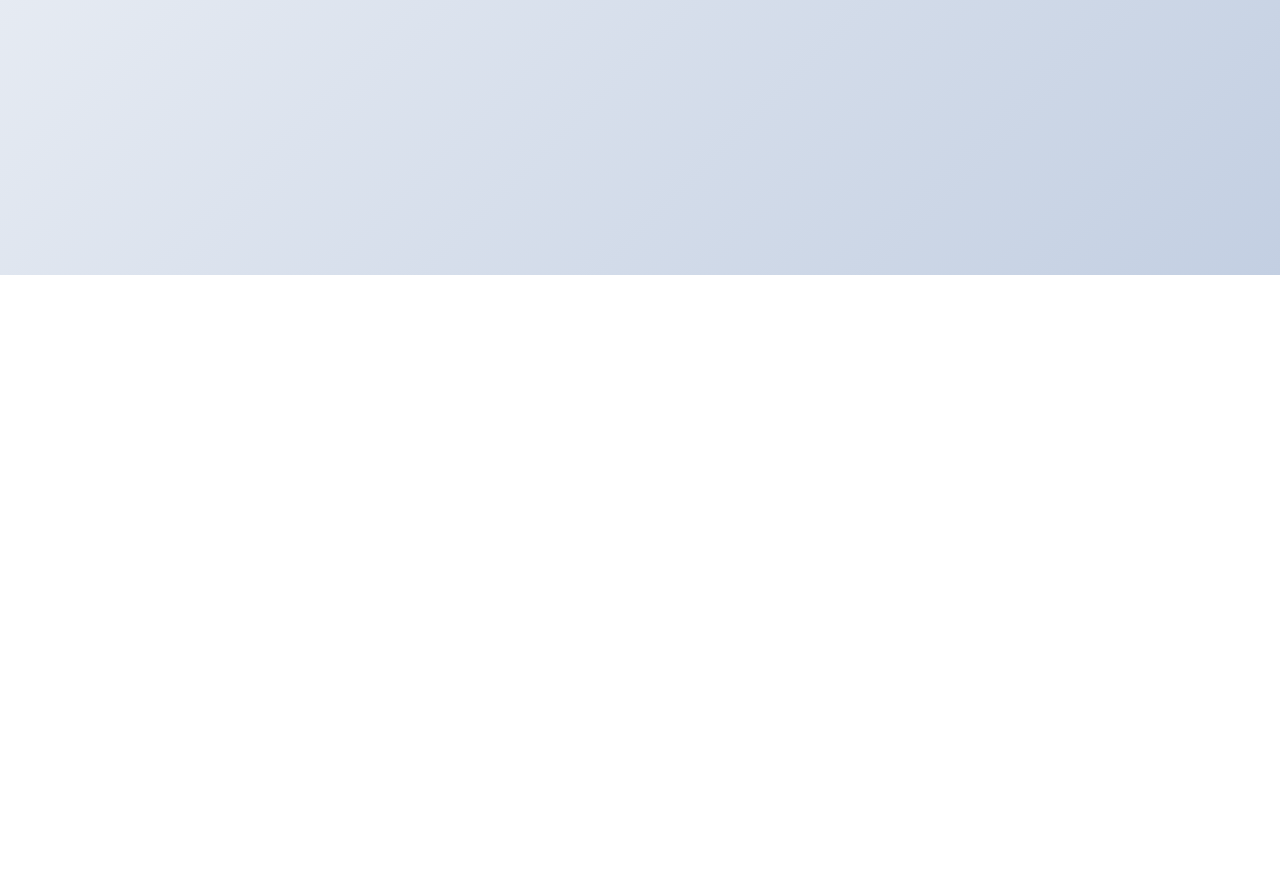
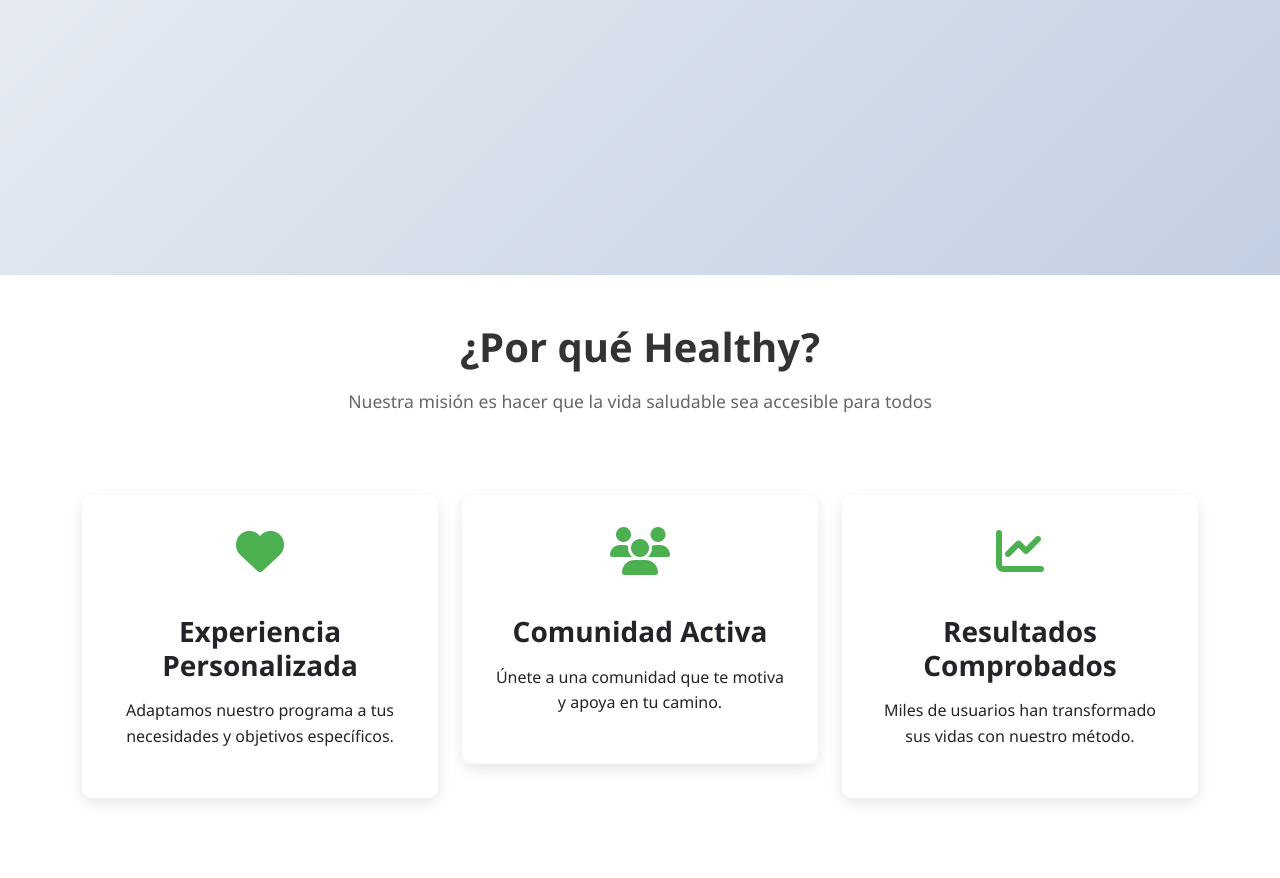
Before and after one commit to HealthyLifeGroup/Landing-page, a plain HTML site: page index.html in a window 1280 px wide. Shown: the part 681-1559 px from the top of the page. Before the commit the page ends 956 px from the top, so only its background shows below. Drawn offline with nearby package versions, Linux system fonts and the light colour scheme.

Commit message:
feat: agregar nosotros con efectos basicos

```diff
--- a/css/style.css
+++ b/css/style.css
@@ -79,9 +79,28 @@ section {
 }
 
 /* ------------------- Seccion de Nosotros ------------------- */
+.feature-card {
+    padding: 2rem;
+    border-radius: 10px;
+    background: white;
+    box-shadow: 0 5px 15px rgba(0,0,0,0.1);
+    transition: var(--transition);
+    margin-bottom: 2rem;
+}
 
+.feature-card:hover {
+    transform: translateY(-10px);
+}
 
+.feature-card i {
+    font-size: 3rem;
+    color: var(--primary-color);
+}
 
+.feature-card h3 {
+    margin: 1rem 0;
+    font-weight: 600;
+}
 
 /* ------------------- Seccion de Caracteristicas ------------------- */
 
--- a/index.html
+++ b/index.html
@@ -21,7 +21,7 @@
     <nav class="navbar navbar-expand-lg navbar-light bg-light fixed-top">
         <div class="container">
             <a class="navbar-brand" href="#">
-                <img src="assets/images/logo.png" alt="Healthy Logo" height="40">
+                <img src="assets/images/navbar/logo.png" alt="Healthy Logo" height="40">
             </a>
             <button class="navbar-toggler" type="button" data-bs-toggle="collapse" data-bs-target="#navbarNav">
                 <span class="navbar-toggler-icon"></span>
@@ -69,13 +69,45 @@
                     </div>
                 </div>
                 <div class="col-lg-6">
-                    <img src="assets/images/fondo.png" alt="Healthy Lifestyle" class="img-fluid">
+                    <img src="assets/images/intro/fondo.jpg" alt="Healthy Lifestyle" class="img-fluid">
                 </div>
             </div>
         </div>
     </section>
 
     <!-- Sección de Nosotros -->
+    <section id="nosotros" class="py-5">
+        <div class="container">
+            <div class="row">
+                <div class="col-12 text-center mb-5">
+                    <h2 class="section-title">¿Por qué Healthy?</h2>
+                    <p class="section-subtitle">Nuestra misión es hacer que la vida saludable sea accesible para todos
+                    </p>
+                </div>
+                <div class="col-md-4">
+                    <div class="feature-card text-center">
+                        <i class="fas fa-heart mb-4"></i>
+                        <h3>Experiencia Personalizada</h3>
+                        <p>Adaptamos nuestro programa a tus necesidades y objetivos específicos.</p>
+                    </div>
+                </div>
+                <div class="col-md-4">
+                    <div class="feature-card text-center">
+                        <i class="fas fa-users mb-4"></i>
+                        <h3>Comunidad Activa</h3>
+                        <p>Únete a una comunidad que te motiva y apoya en tu camino.</p>
+                    </div>
+                </div>
+                <div class="col-md-4">
+                    <div class="feature-card text-center">
+                        <i class="fas fa-chart-line mb-4"></i>
+                        <h3>Resultados Comprobados</h3>
+                        <p>Miles de usuarios han transformado sus vidas con nuestro método.</p>
+                    </div>
+                </div>
+            </div>
+        </div>
+    </section>
 
     <!-- Sección de Características -->
 
```
Also changed, not shown: assets/images/navbar/logo.png (renamed from assets/images/logo.png).
